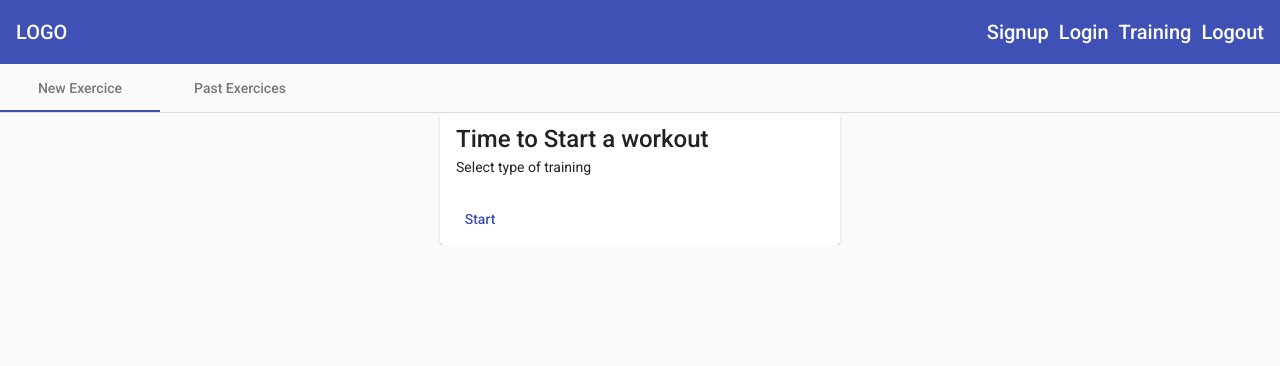
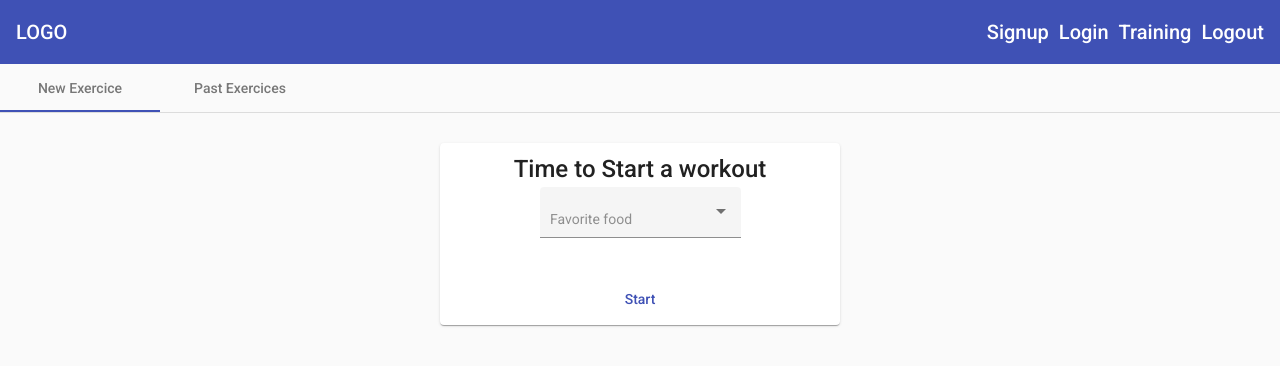
Before and after one commit to Yassineaiss/Angular-Material-Fitness-Tracker-Project, an Angular app: page /training in a window 1280 px wide. Shown: the top 366 px of the page. Built offline with nearby package versions, Linux system fonts and the light colour scheme.

Commit message:
Adding a Dropdown Menu

```diff
--- a/src/app/material/material.module.ts
+++ b/src/app/material/material.module.ts
@@ -11,6 +11,7 @@
 import {MatListModule} from '@angular/material/list';
 import {MatTabsModule} from '@angular/material/tabs';
 import {MatCardModule} from '@angular/material/card';
+import {MatSelectModule} from '@angular/material/select';
 
 
 
@@ -28,7 +29,7 @@
   MatIconModule,
   MatListModule,
   MatTabsModule,
-  MatCardModule
+  MatCardModule,MatSelectModule
 ];
 
 @NgModule({
--- a/src/app/training/new-training/new-training.component.css
+++ b/src/app/training/new-training/new-training.component.css
@@ -0,0 +1,3 @@
+.new-training{
+  padding: 30px;
+}
--- a/src/app/training/new-training/new-training.component.html
+++ b/src/app/training/new-training/new-training.component.html
@@ -1,11 +1,26 @@
-<section class="training" fxLayout fxLayoutAlign="center">
-  <mat-card fxFlex="400px" >
-   <mat-card-title>Time to Start a workout</mat-card-title>
-   <mat-card-content>
-    Select type of training
-   </mat-card-content>
-   <mat-card-actions>
-    <button type="submit" color="primary" mat-button>Start</button>
-   </mat-card-actions>
+<section class="new-training" fxLayout fxLayoutAlign="center">
+  <mat-card fxFlex.xs="100%" fxFlex="400px">
+    <mat-card-title fxLayoutAlign="center">Time to Start a workout</mat-card-title>
+    <mat-card-content fxLayoutAlign="center">
+      <mat-form-field appearance="fill">
+        <mat-select placeholder="Favorite food">
+          <mat-option value="crunches">
+            Crunches
+          </mat-option>
+          <mat-option value="touch-toes">
+            Touch Toes
+          </mat-option>
+          <mat-option value="side-lunges">
+            Side lunges
+          </mat-option>
+          <mat-option value="burpees">
+            Burpees
+          </mat-option>
+        </mat-select>
+      </mat-form-field>
+    </mat-card-content>
+    <mat-card-actions fxLayoutAlign="center">
+      <button type="submit" color="primary" mat-button >Start</button>
+    </mat-card-actions>
   </mat-card>
 </section>
```
